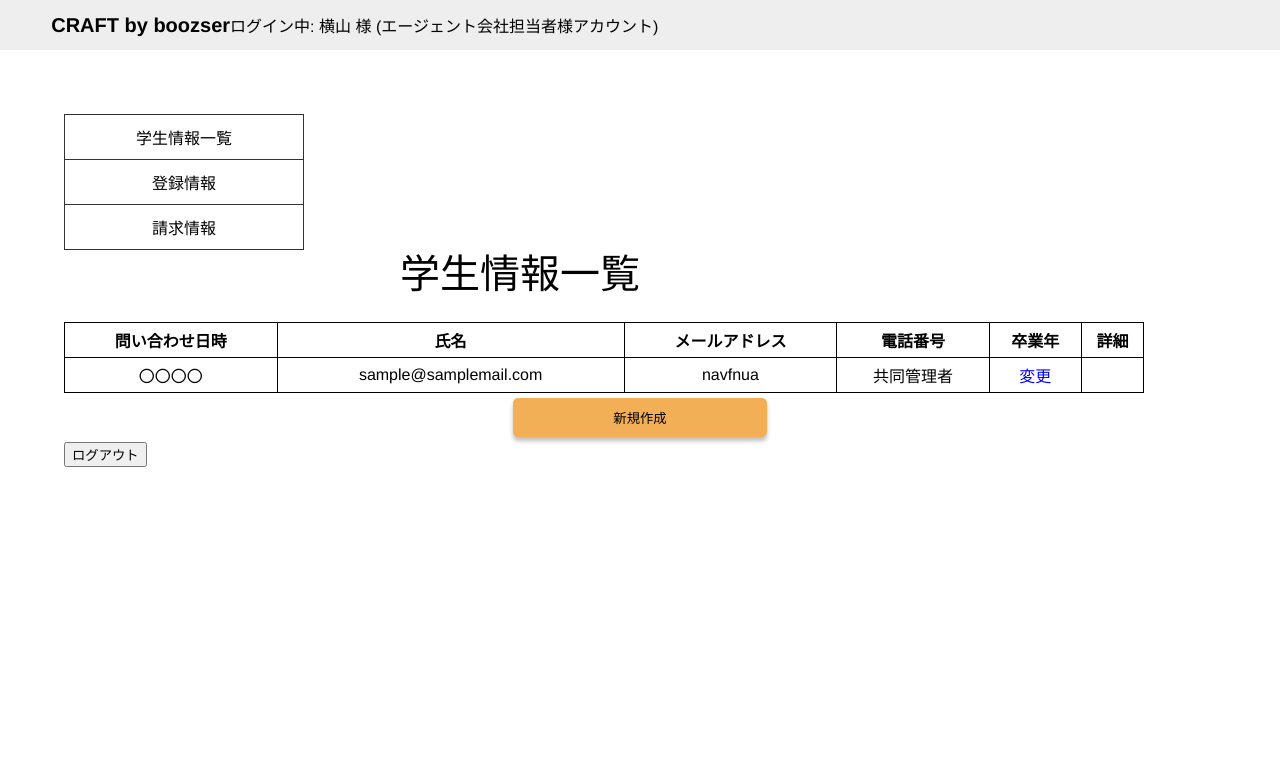
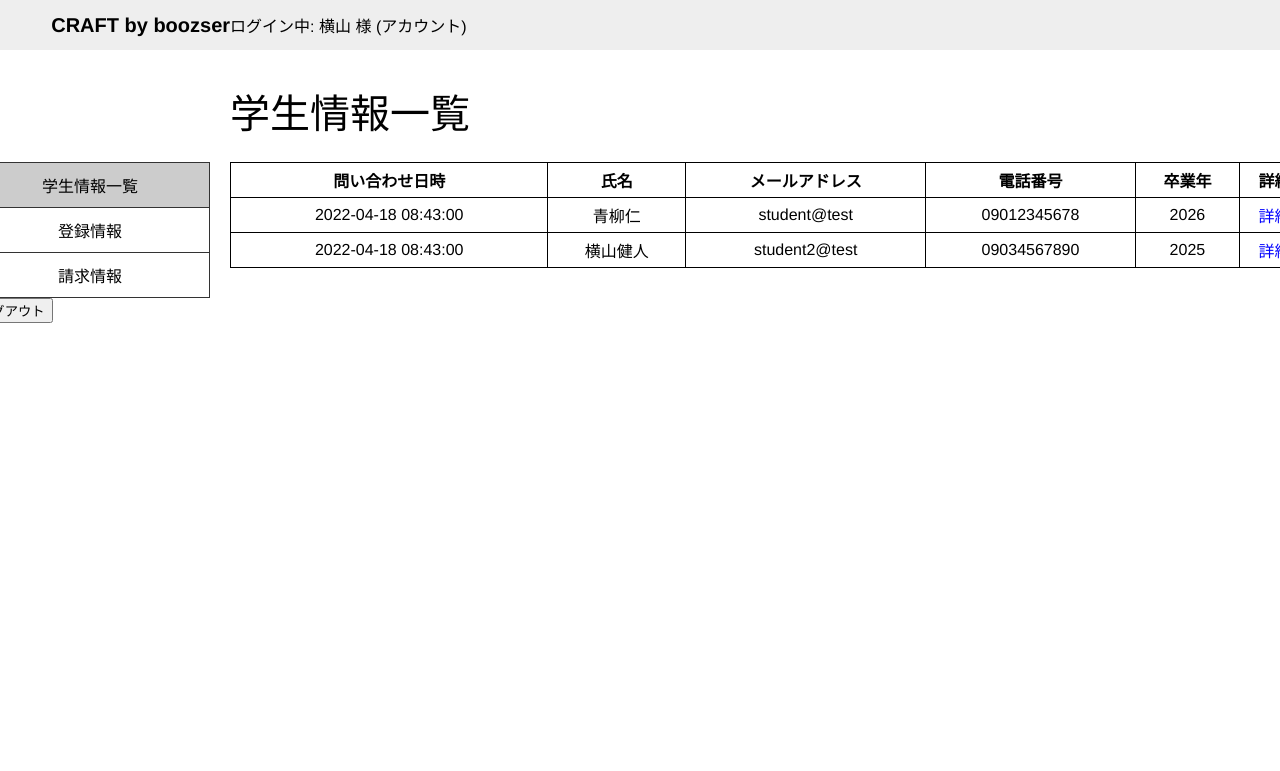
Before and after one commit to posse-ap/teamdev-2022-posse2-team2B, a PHP site: page /admin/index.php in a window 1280 px wide. Shown: the top 771 px of the page. Run offline with PHP 8.4, Linux system fonts and the light colour scheme; a user stored in the database is signed in; data comes from the database, SQL or seed files in the repository.

Commit message:
ページ切り替え機能

```diff
--- a/src/admin/index.php
+++ b/src/admin/index.php
@@ -5,16 +5,10 @@ require(dirname(__FILE__) . "/parts/login-check.php");
 
 // 権限判定
 $right = $_SESSION['right_id'];
-if ($right === 2) {
-  $role = '管理者';
-} elseif ($right === 1) {
-  $role = '共同管理者';
-} elseif ($right === 0) {
-  $role = 'エージェント会社担当者様';
-} else {
-  $role = 'error';
-  exit();
-}
+$right_name_stmt = $db->prepare("SELECT right_name FROM rights WHERE id = ?");
+$right_name_stmt->execute([$right]);
+$right_name = $right_name_stmt->fetch()['right_name'];
+print_r($right_name);
 
 // page_idの取得 指定なしの場合1とする
 if (isset($_GET['page'])) {
@@ -50,7 +44,10 @@ $account_name = $account_stmt->fetch()['name'];
 $page_cols_stmt = $db->prepare("SELECT * FROM maint_page_cols WHERE maint_page_id = ?");
 $page_cols_stmt->execute([$page_id]);
 $page_cols = $page_cols_stmt->fetchAll();
+
+include(dirname(__FILE__) . "/parts/_data-select.php");
 ?>
+
 
 <!DOCTYPE html>
 <html lang="ja">
@@ -59,7 +56,7 @@ $page_cols = $page_cols_stmt->fetchAll();
   <meta charset="UTF-8">
   <meta http-equiv="X-UA-Compatible" content="IE=edge">
   <meta name="viewport" content="width=device-width, initial-scale=1.0">
-  <title><?= $this_page['page_name']; ?> | CRAFT <?= $role; ?>用ページ</title>
+  <title><?= $this_page['page_name']; ?> | CRAFT <?= $right_name; ?>用ページ</title>
   <link rel="stylesheet" href="./style/header.css">
   <link rel="stylesheet" href="./style/acountinfo.css">
   <link rel="preconnect" href="https://fonts.googleapis.com">
@@ -72,8 +69,14 @@ $page_cols = $page_cols_stmt->fetchAll();
   include(dirname(__FILE__) . "/parts/header.php");
   ?>
   <div class="container">
+    <div class="area">
       <?php
       include(dirname(__FILE__) . "/parts/_nav.php");
+      include(dirname(__FILE__) . "/parts/_logout-btn.php");
+      ?>
+    </div>
+    <div class="area">
+      <?php
       include(dirname(__FILE__) . "/parts/_title.php");
 
       if ($this_page['page_type'] == 'list') {
@@ -82,10 +85,15 @@ $page_cols = $page_cols_stmt->fetchAll();
         include(dirname(__FILE__) . "/parts/_main-info.php");
       }
 
-    include(dirname(__FILE__) . "/parts/_btn.php");
-    include(dirname(__FILE__) . "/parts/_logout-btn.php");
+      // include(dirname(__FILE__) . "/parts/_btn.php");
       ?>
     </div>
+  </div>
+
+  <script>
+    const nowPageId = <?= $page_id; ?>;
+  </script>
+  <script src="./script/script.js"></script>
 </body>
 
 </html>
--- /dev/null
+++ b/src/admin/parts/_data-select.php
@@ -0,0 +1,35 @@
+<?php
+if ($page_id == 1) {
+  $data_stmt = $db->query(
+    "SELECT
+      created_at,
+      student_name,
+      email,
+      tel,
+      graduate_year
+    FROM
+      students"
+  );
+  $data = $data_stmt->fetchAll();
+} elseif(($right == 1 || 2) && $page_id == 2){
+  $data_stmt = $db->query(
+    "SELECT
+      agent_name
+    FROM
+      agents
+    LEFT JOIN agent_contract ON agents.id = agent_contract.agent_id"
+  );
+  $data = $data_stmt->fetchAll();
+} elseif ($right == 2 && $page_id == 3) {
+  $data_stmt =$db->query(
+    "SELECT
+      name,
+      email,
+      password,
+      right_name
+    FROM
+      accounts
+    LEFT JOIN rights ON accounts.right_id = rights.id - 1"
+  );
+  $data = $data_stmt->fetchAll();
+}
--- a/src/admin/parts/_main-list.php
+++ b/src/admin/parts/_main-list.php
@@ -2,17 +2,18 @@
   <div class="main-column-area">
     <table class="c-table">
       <tr>
-        <?php foreach($page_cols as $page_col) : ?>
+        <?php foreach ($page_cols as $page_col) : ?>
           <th><?= $page_col['col']; ?></th>
+        <?php endforeach; ?>
+      </tr>
+      <?php foreach ($data as $row) : ?>
+        <tr>
+          <?php foreach ($row as $d) : ?>
+            <td><?= $d; ?></td>
           <?php endforeach; ?>
-      </tr>
-      <tr>
-        <td>〇〇〇〇</td>
-        <td>sample@samplemail.com</td>
-        <td>navfnua</td>
-        <td>共同管理者</td>
-        <td><a href="">変更</a></td>
-      </tr>
+          <td><a href="">詳細</a></td>
+        </tr>
+      <?php endforeach; ?>
     </table>
   </div>
 </div>
--- a/src/admin/parts/_nav.php
+++ b/src/admin/parts/_nav.php
@@ -1,9 +1,10 @@
+<div class="nav-spacer"></div>
 <div class="side-bar">
   <table>
-    <?php foreach($pages as $page) : ?>
-    <tr>
-      <td><?= $page['page_name'] ?></td>
-    </tr>
+    <?php foreach ($pages as $page) : ?>
+      <tr>
+        <td id="nav-btn<?= $page['page_id']; ?>" onclick="changePage(<?= $page['page_id']; ?>)"><?= $page['page_name']; ?></td>
+      </tr>
     <?php endforeach; ?>
   </table>
 </div>
--- a/src/admin/parts/header.php
+++ b/src/admin/parts/header.php
@@ -1,7 +1,9 @@
-<header>
-  <h1>CRAFT by boozser</h1>
-  <?php if(isset($account_name)) : ?>
-  <p>ログイン中: <?= $account_name; ?> 様 (<?= $role; ?>アカウント)</p>
-  <?php endif; ?>
-</header>
-<div class="header_spacer"></div>
+<div class="parts">
+  <header>
+    <h1>CRAFT by boozser</h1>
+    <?php if (isset($account_name)) : ?>
+      <p>ログイン中: <?= $account_name; ?> 様 (<?= $right_name; ?>アカウント)</p>
+    <?php endif; ?>
+  </header>
+  <div class="header_spacer"></div>
+</div>
--- a/src/admin/script/script.js
+++ b/src/admin/script/script.js
@@ -0,0 +1,8 @@
+// 現在いるページのナビゲーションボタンの色を変える
+const navBtn = document.getElementById(`nav-btn${nowPageId}`);
+navBtn.style.backgroundColor = '#ccc';
+
+// ナビゲーションボタンを押した時、ページ切り替え
+function changePage(pageId) {
+  location.href = `/admin/index.php?page=${pageId}`;
+}
--- a/src/admin/style/acountinfo.css
+++ b/src/admin/style/acountinfo.css
@@ -22,13 +22,13 @@ main {
 }
 
 .container {
-  padding: 5%;
-  height: auto;
+  margin-top: 40px;
+  display: flex;
+  justify-content: center;
+  gap: 20px;
 }
 
 .container h1 {
-  position: relative;
-  left: 336px;
   font-family: 'Inter';
   font-style: normal;
   font-weight: 400;
@@ -43,10 +43,8 @@ main {
 }
 
 .side-bar {
-
   position: relative;
   width: 240px;
-
   left: 0px;
   top: 0px;
 
@@ -62,6 +60,7 @@ td {
   border: 1.5px solid #333;
   padding: 10px 20px;
   text-align: center;
+  cursor: pointer;
 }
 
 .main-column-area {
@@ -113,3 +112,8 @@ padding: 10px 100px;
 box-shadow: 0px 4px 4px rgba(0, 0, 0, 0.25);
 border-radius: 5px;
 }
+
+.nav-spacer {
+  width: 100%;
+  height: 72px;
+}
```
Lines whose indentation alone changed are shown as unchanged.
